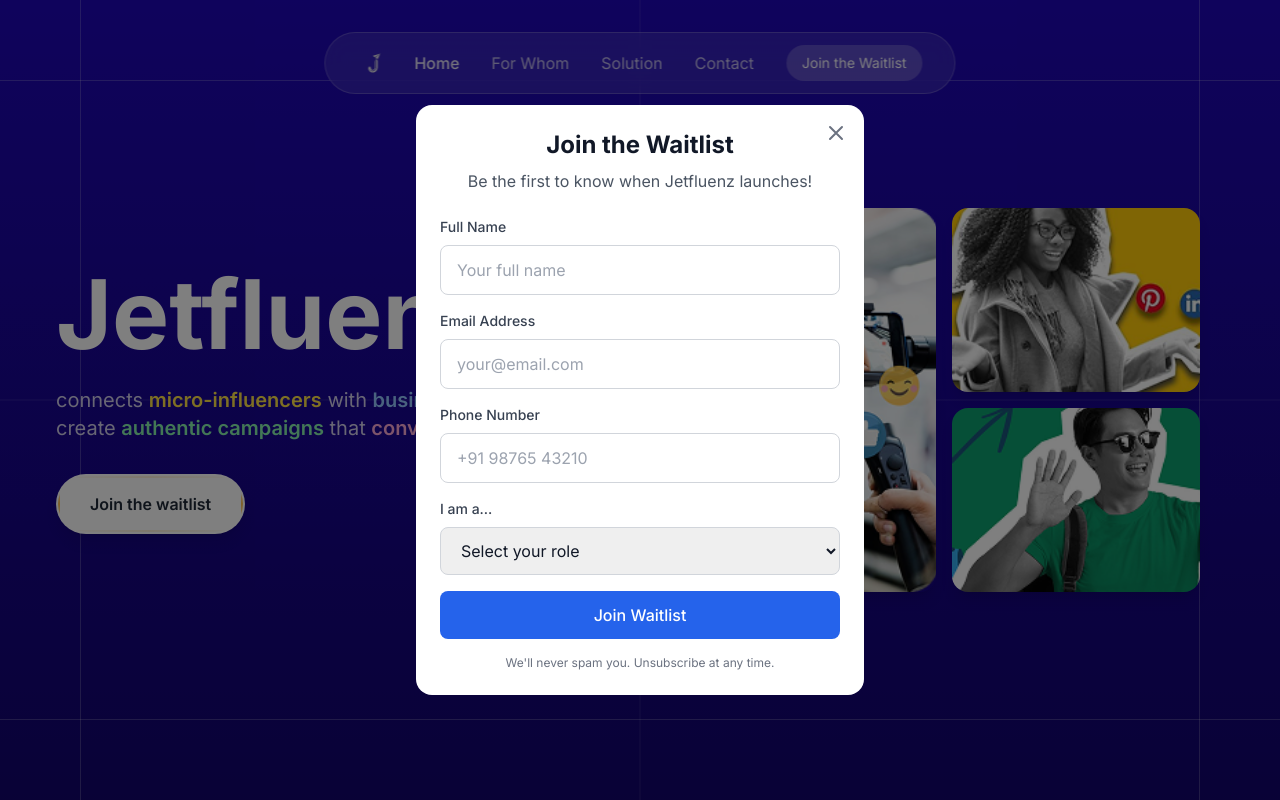
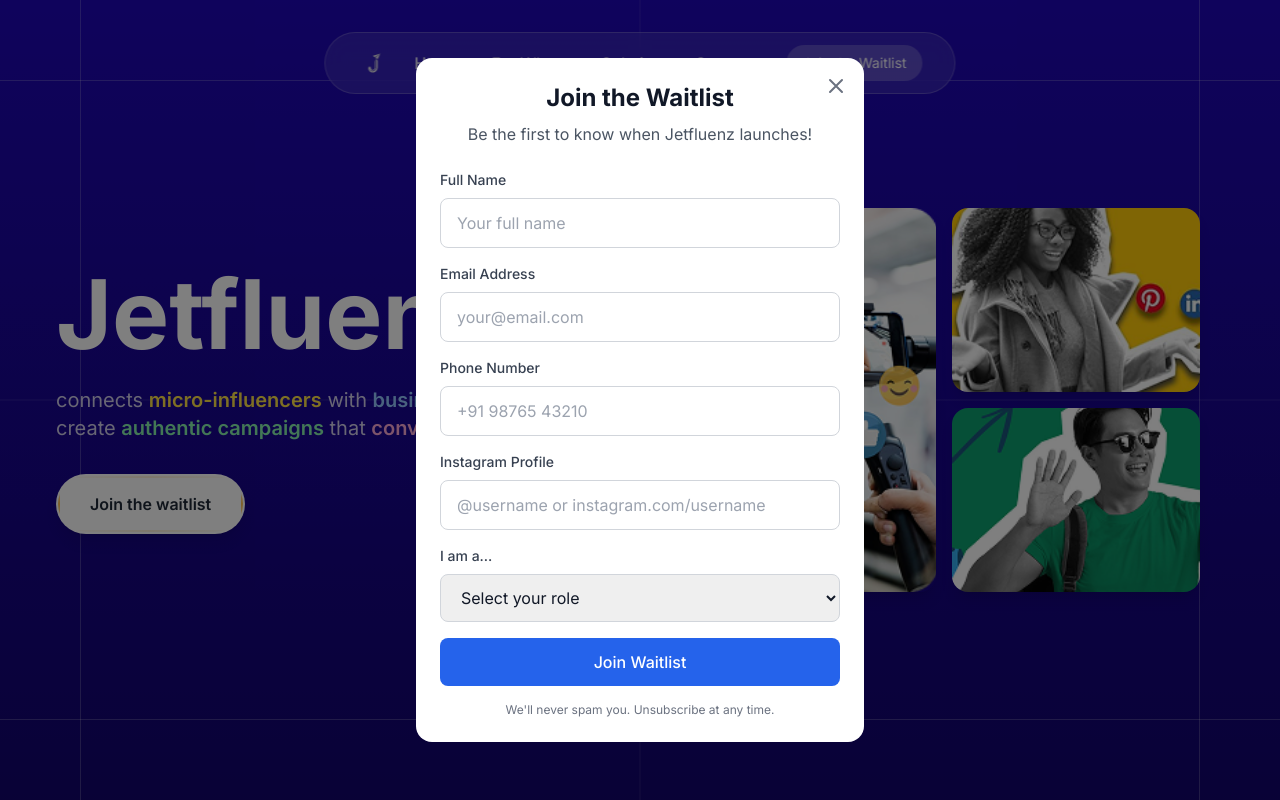
Before and after one commit to devou-org/jetfluenz, a Next.js app: page / in a window 1280 px wide. Both pictures are taken after a click on the button "Join the Waitlist". Shown: the top 800 px of the page. Built offline with nearby package versions, Linux system fonts and the light colour scheme; no server answers.

Commit message:
instagram field added

```diff
--- a/src/app/admin/devou@jetfluenz/page.js
+++ b/src/app/admin/devou@jetfluenz/page.js
@@ -54,11 +54,12 @@
 
   const exportToCSV = () => {
     const csvContent = [
-      ['Name', 'Email', 'Phone', 'Role', 'Status', 'Submitted At'],
+      ['Name', 'Email', 'Phone', 'Instagram', 'Role', 'Status', 'Submitted At'],
       ...users.map(user => [
         user.name || 'N/A',
         user.email || 'N/A',
         user.phone || 'N/A',
+        user.instagram || 'N/A',
         user.role,
         user.status,
         user.submittedAt || 'N/A'
@@ -186,6 +187,9 @@
                       Phone
                     </th>
                     <th className="px-6 py-3 text-left text-xs font-medium text-gray-500 uppercase tracking-wider">
+                      Instagram
+                    </th>
+                    <th className="px-6 py-3 text-left text-xs font-medium text-gray-500 uppercase tracking-wider">
                       Role
                     </th>
                     <th className="px-6 py-3 text-left text-xs font-medium text-gray-500 uppercase tracking-wider">
@@ -207,6 +211,18 @@
                       </td>
                       <td className="px-6 py-4 whitespace-nowrap text-sm text-gray-900">
                         {user.phone || 'N/A'}
+                      </td>
+                      <td className="px-6 py-4 whitespace-nowrap text-sm text-gray-900">
+                        {user.instagram ? (
+                          <a
+                            href={user.instagram.startsWith('http') ? user.instagram : `https://instagram.com/${user.instagram.replace('@', '')}`}
+                            target="_blank"
+                            rel="noopener noreferrer"
+                            className="text-blue-600 hover:text-blue-800 underline"
+                          >
+                            {user.instagram}
+                          </a>
+                        ) : 'N/A'}
                       </td>
                       <td className="px-6 py-4 whitespace-nowrap">
                         <span className={`inline-flex px-2 py-1 text-xs font-semibold rounded-full ${
--- a/src/components/WaitlistModal.js
+++ b/src/components/WaitlistModal.js
@@ -7,6 +7,7 @@
   const [name, setName] = useState('');
   const [email, setEmail] = useState('');
   const [phone, setPhone] = useState('');
+  const [instagram, setInstagram] = useState('');
   const [role, setRole] = useState('');
   const [isLoading, setIsLoading] = useState(false);
   const [isSuccess, setIsSuccess] = useState(false);
@@ -24,13 +25,14 @@
     setError('');
 
     try {
-      const result = await addToWaitlist(name, email, phone, role);
+      const result = await addToWaitlist(name, email, phone, instagram, role);
 
       if (result.success) {
         setIsSuccess(true);
         setName('');
         setEmail('');
         setPhone('');
+        setInstagram('');
         setRole('');
         // Auto close after 2 seconds
         setTimeout(() => {
@@ -51,6 +53,7 @@
     setName('');
     setEmail('');
     setPhone('');
+    setInstagram('');
     setRole('');
     setError('');
     setIsSuccess(false);
@@ -140,6 +143,21 @@
                 />
               </div>
 
+              {/* Instagram Input */}
+              <div>
+                <label htmlFor="instagram" className="block text-sm font-medium text-gray-700 mb-2">
+                  Instagram Profile
+                </label>
+                <input
+                  type="text"
+                  id="instagram"
+                  value={instagram}
+                  onChange={(e) => setInstagram(e.target.value)}
+                  className="w-full px-4 py-3 border border-gray-300 rounded-lg focus:ring-2 focus:ring-blue-500 focus:border-transparent text-gray-900"
+                  placeholder="@username or instagram.com/username"
+                />
+              </div>
+
               {/* Role Dropdown */}
               <div>
                 <label htmlFor="role" className="block text-sm font-medium text-gray-700 mb-2">
--- a/src/lib/waitlist.js
+++ b/src/lib/waitlist.js
@@ -2,12 +2,13 @@
 import { db } from './firebase';
 
 // Add user to waitlist
-export const addToWaitlist = async (name, email, phone, role) => {
+export const addToWaitlist = async (name, email, phone, instagram, role) => {
   try {
     const docRef = await addDoc(collection(db, 'users'), {
       name: name,
       email: email,
       phone: phone,
+      instagram: instagram,
       role: role, // 'influencer' or 'business'
       status: 'waitlist',
       createdAt: serverTimestamp(),
```
